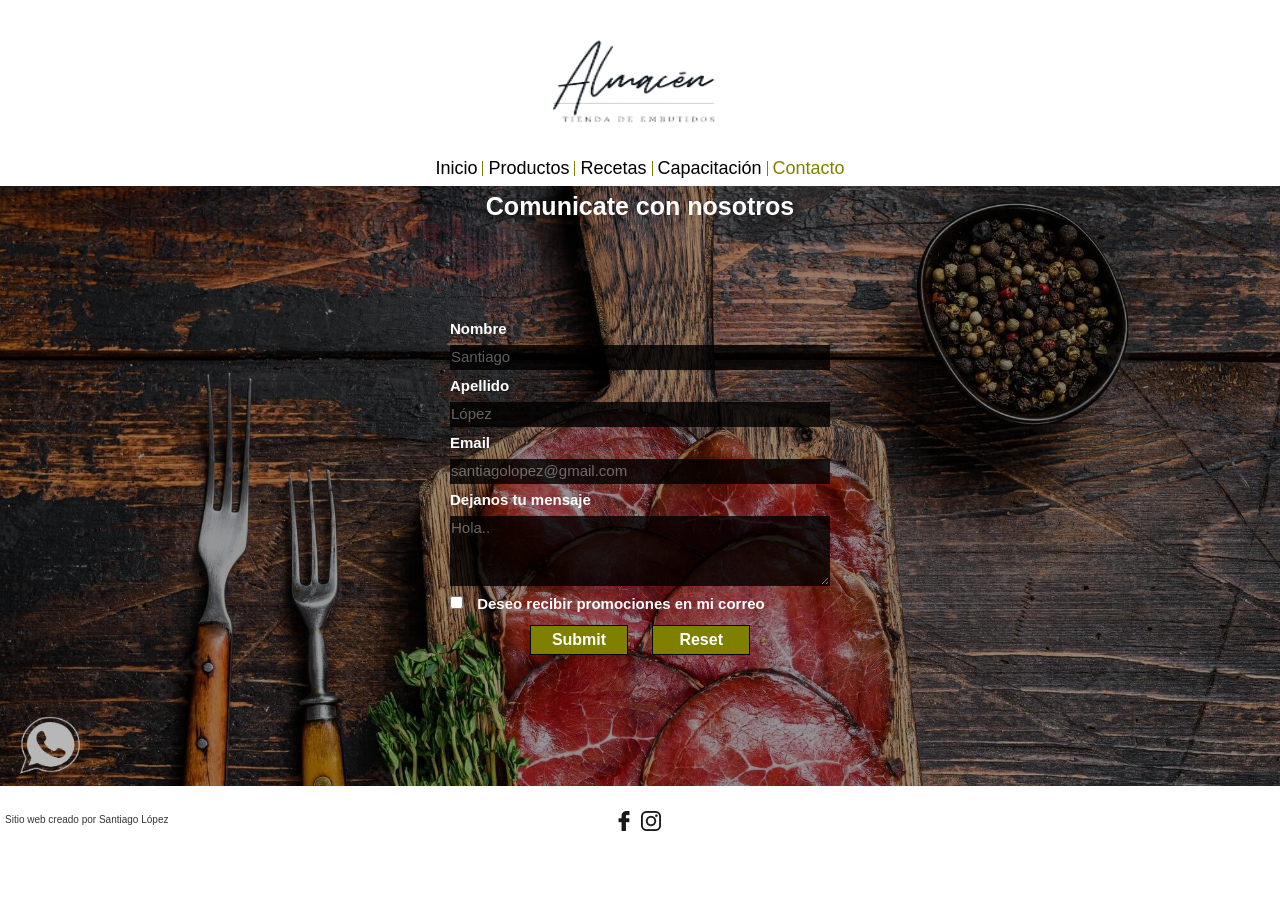
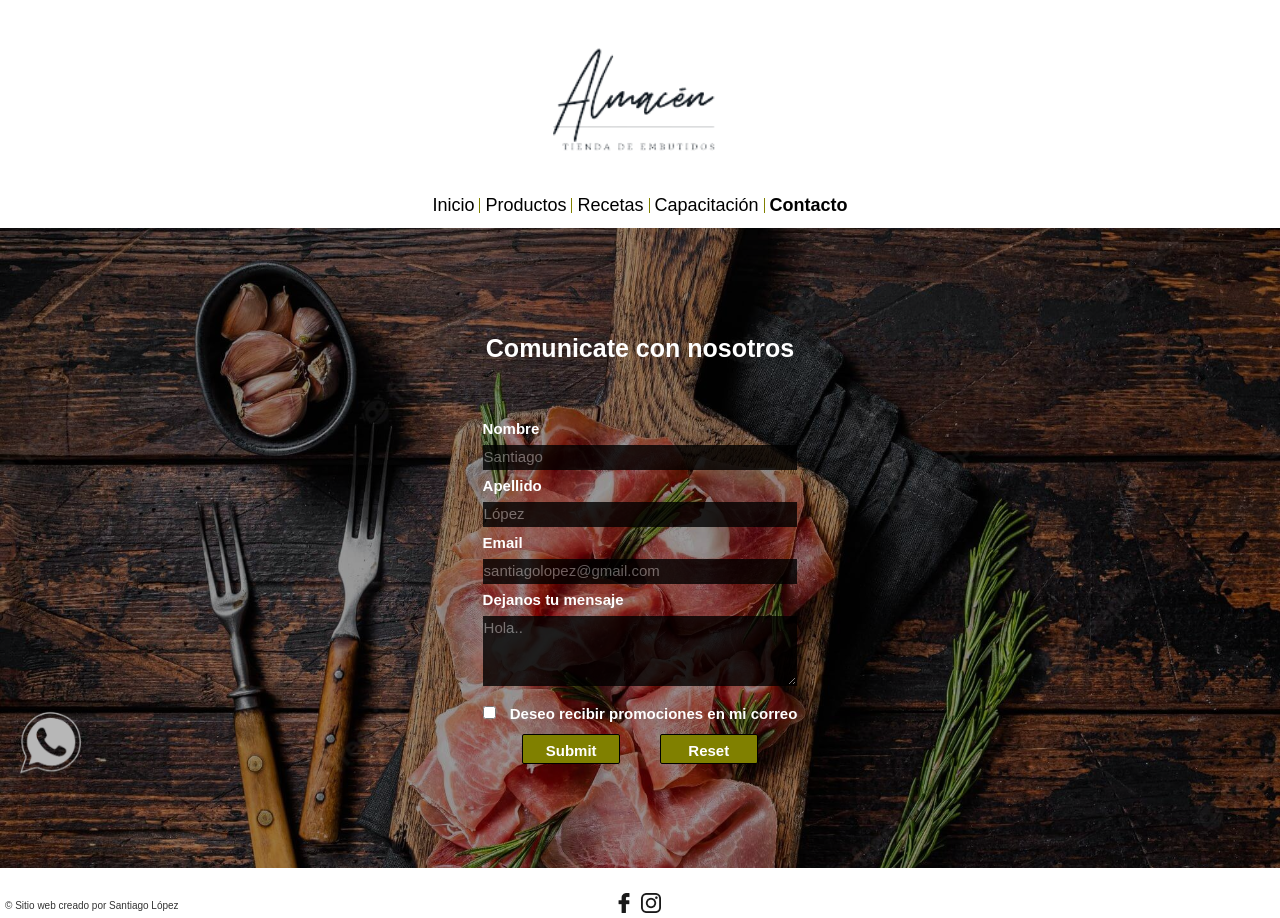
Before and after one commit to xperialopez1989/proyectoFinal, a website: page html/contacto.html in a window 1280 px wide. Before the commit the page ends 836 px from the top, so only its background shows below. Drawn offline with nearby package versions, Linux system fonts and the light colour scheme; a web font is replaced by a local one.

Commit message:
tercera entrega proy final

```diff
--- a/html/contacto.html
+++ b/html/contacto.html
@@ -62,12 +62,13 @@
         </div>
       </nav>
     </header>
+
+    <div
+      class="contenedorForm d-flex flex-column justify-content-center align-items-center"
+    >
     <div class="zona1Con">
       <h1>Comunicate con nosotros</h1>
     </div>
-    <div
-      class="contenedorForm d-flex justify-content-center align-items-center"
-    >
       <form>
         <label for="nombre">Nombre</label>
         <input
@@ -102,15 +103,17 @@
           name="mensaje"
           id="mensaje"
         ></textarea>
-        <input type="checkbox" name="acepta" value="1" />
+        <input type="checkbox" id="acepta" value="1" />
         <label for="acepta">Deseo recibir promociones en mi correo</label>
+        <div class="d-flex justify-content-evenly">
         <input class="boton" type="submit" />
         <input class="boton" type="reset" />
+       </div>
       </form>
     </div>
     <img class="wpIcon" src="../img/greywpicon.png" alt="icono Whatsapp" />
     <footer>
-      <h3 class="pie">Sitio web creado por Santiago López</h3>
+      <p class="pie">© Sitio web creado por Santiago López</P>
       <div class="redes">
         <img class="face" src="../img/logoface.png" alt="logo Facebook" />
         <img class="insta" src="../img/logoinsta.png" alt="logo Instagram" />
--- a/scss/_footer.scss
+++ b/scss/_footer.scss
@@ -8,8 +8,8 @@ footer {
 	padding-bottom: 5px;
 }
 .wpIcon {
-	height: 70px;
-	width: 60px;
+	height: 75px;
+	width: 61px;
 	position: fixed;
 	bottom: 20px;
 	left: 20px;
@@ -34,6 +34,7 @@ footer {
 	display: inline-block;
 	width: 200px;
 	padding-left: 5px;
+	margin-bottom: 0px;
 }
 .gemeloPie {
 	display: inline-block;
--- a/scss/_general.scss
+++ b/scss/_general.scss
@@ -41,20 +41,8 @@ $font-size: (
 		font-size: map-get($font-size, m );
 	}
 }
-.h2Inicio {
-	text-align: center;
-	padding-bottom: 30px;
-	font-size: map-get($font-size, l );
-	font-weight: bold;
-}
-.textoInicio {
-	text-align: left;
-	font-size: map-get($font-size, s );
-	line-height: 1.6;
-}
-.inicioZona2, .inicioZona3 {
+.inicioZona2 {
 	margin: 100px auto;
-}
 	.foto1Zona2 {
 		height: 280px;
 		width: 500px;
@@ -62,6 +50,7 @@ $font-size: (
 	}
 	.textoZona2 {
 		padding-right: 50px;
+	}
 }
 .fondoMedio {
 	background: url(../img/jamoncrudofondonegro.jpg);
@@ -74,6 +63,8 @@ $font-size: (
 	background-repeat: no-repeat;
 	background-attachment: fixed;
 }
+.inicioZona3 {
+	margin: 100px auto;
 	.textoZona3 {
 		padding-left: 50px;
 		a {
@@ -91,6 +82,18 @@ $font-size: (
 			margin-bottom: 0;
 			font-size: map-get($font-size, s );
 		}
+	}
+}
+.h2Inicio {
+	text-align: center;
+	padding-bottom: 30px;
+	font-size: map-get($font-size, l );
+	font-weight: bold;
+}
+.textoInicio {
+	text-align: left;
+	font-size: map-get($font-size, s );
+	line-height: 1.6;
 }
 
 /*******************************************PRODUCTOS*************************************/
@@ -115,9 +118,6 @@ $font-size: (
 		font-weight: bold;
 		font-style: oblique;
 	}
-	p {
-		font-size: map-get($font-size, m );
-	}
 }
 .contenedorEmbFres {
 	height: calc(100vh - 130px);
@@ -125,6 +125,17 @@ $font-size: (
 	display: flex;
 	flex-direction: column;
 	align-items: center;
+	.imgEmbutidosFrescos {
+		height: 280px;
+		width: 450px;
+		border-radius: 4px;
+		border-top: 4px solid olive;
+		transition: 1s;
+		&:hover {
+			filter: grayscale(60%);
+			transform: scale(1.05);
+		}
+	}
 }
 .contenedorEmbCur {
 	height: calc(100vh - 130px);
@@ -133,6 +144,17 @@ $font-size: (
 	flex-direction: column;
 	align-items: center;
 	border-bottom: 2px solid olive;
+	.imgEmbutidosCurados {
+		height: 280px;
+		width: 450px;
+		border-radius: 4px;
+		border-top: 4px solid olive;
+		transition: 1s;
+		&:hover {
+			filter: grayscale(60%);
+			transform: scale(1.05);
+		}
+	}
 }
 .contenedorEspecial {
 	height: calc(100vh - 130px);
@@ -140,29 +162,6 @@ $font-size: (
 	display: flex;
 	flex-direction: column;
 	align-items: center;
-}
-.imgEmbutidosFrescos {
-	height: 280px;
-	width: 450px;
-	border-radius: 4px;
-	border-top: 5px solid olive;
-	transition: 1s;
-	&:hover {
-		filter: grayscale(60%);
-		transform: scale(1.05);
-	}
-}
-.imgEmbutidosCurados {
-	height: 280px;
-	width: 450px;
-	border-radius: 4px;
-	border-top: 5px solid olive;
-	transition: 1s;
-	&:hover {
-		filter: grayscale(60%);
-		transform: scale(1.05);
-	}
-}
 	.imgEspecial {
 		height: 300px;
 		width: 600px;
@@ -172,6 +171,7 @@ $font-size: (
 		&:hover {
 			filter: grayscale(60%);
 			transform: scale(1.05);
+		}
 	}
 }
 .textProd {
@@ -291,17 +291,20 @@ $font-size: (
 	color: white;
 	display: flex;
 	justify-content: center;
-	margin-bottom: -40px;
+	margin-bottom: 50px;
 	h1 {
 		font-size: map-get($font-size, l);
 		font-weight: bold;
 	}
 }
 .contenedorForm {
-	background: rgba(0, 0, 0, 0.4) url(../img/tablabresaola.jpg);
+	background: rgba(0, 0, 0, 0.4) url(../img/tablajamoncrudo.jpg);
 	background-blend-mode: color-burn;
 	background-size: cover;
-	height: 75vh;
+	background-repeat: no-repeat;
+	height: 80vh;
+	background-attachment: fixed;
+	background-position: center;
 }
 form {
 	max-width: 380px;
@@ -328,31 +331,17 @@ label {
 }
 input[type="checkbox"] {
 	display: inline;
-	margin: 5px 10px 5px 0;
+	margin: 15px 10px 15px 0;
 }
-input[type="submit"] {
+.boton {
 	height: 30px;
 	width: 98px;
-	font-size: 1.6rem;
-	margin-top: 10px;
-	margin-left: 80px;
 	color: white;
 	background-color: olive;
 	border: 1px solid black;
 	font-weight: bold;
-}
-input[type="reset"] {
-	height: 30px;
-	width: 98px;
-	margin-left: 20px;
-	font-size: 1.6rem;
-	margin-top: 10px;
-	color: white;
-	background-color: olive;
-	border: 1px solid black;
-	font-weight: bold;
-}
-.boton {
+	border-radius: 2px;
+	padding-top: 4px;
 	&:active {
 		transform: translateY(2px);
 	}
--- a/scss/_header.scss
+++ b/scss/_header.scss
@@ -26,12 +26,12 @@ header {
 	border-right: olive solid 1px;
 }
 .activo {
-	color: olive;
-	filter: blur(0.2px);
+	font-weight: bold;
+	filter: blur(0.1px);
 }
 .logo {
 	width: 200px;
-	height: 150px;
+	height: 187px;
 	transition: all 1s;
 	&:hover {
 		filter: blur(1px);
--- a/scss/_queries.scss
+++ b/scss/_queries.scss
@@ -165,12 +165,6 @@
 	}
 }
 @media (max-width: 575px) {
-	input[type="submit"] {
-		margin-left: 60px;
-	}
-	input[type="reset"] {
-		margin-left: 10px;
-	}
 	.zona1Con {
 		h1 {
 			font-size: map-get($font-size, m);
```
Also changed, not shown: html/capacitacion.html (+1 -1 lines), html/productos.html (+1 -1 lines), html/recetas.html (+1 -1 lines), index.html (+3 -2 lines), css/estilo.css, img/curso1.jpeg (added), img/curso2.jpg (added). Lines whose indentation alone changed are shown as unchanged.
